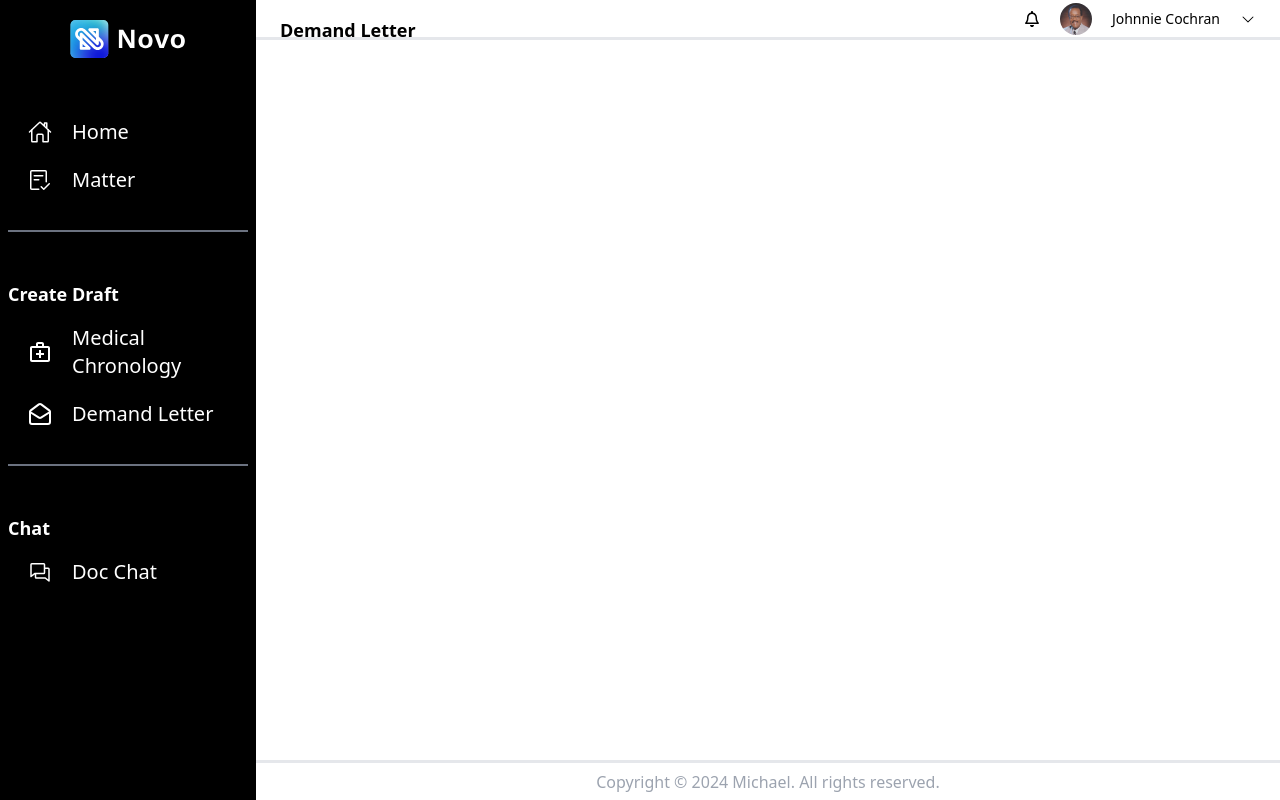
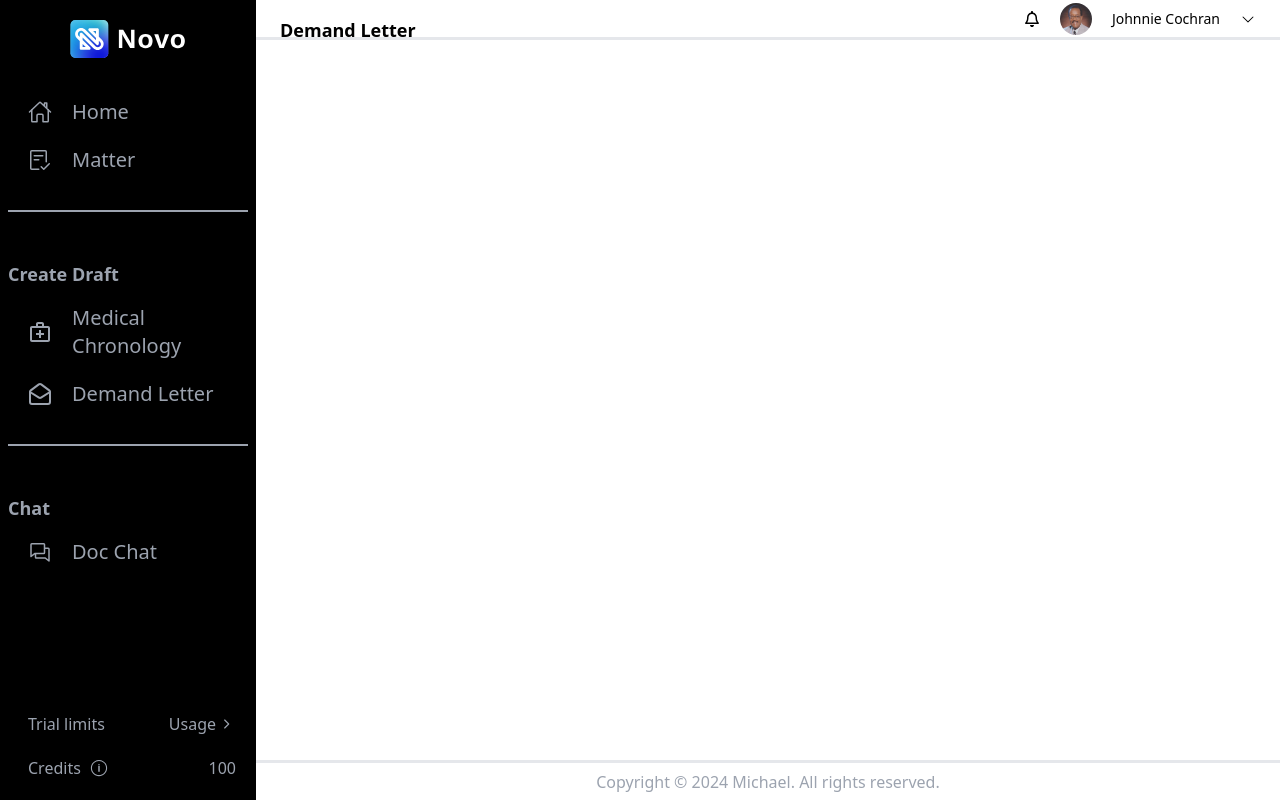
Before and after one commit to michaelpaulcuccia/learntailwind, a Next.js app in the folder my-app/: page / in a window 1280 px wide. Built offline with nearby package versions, Linux system fonts and the light colour scheme.

Commit message:
progress capture

```diff
--- /dev/null
+++ b/my-app/src/app/components/ColBottomContainer.tsx
@@ -0,0 +1,32 @@
+import ColTextRow from "./ColTextRow";
+import { ReactNode } from "react";
+
+interface SideProps {
+  icon?: ReactNode;
+  text: string;
+}
+
+interface BottomItem {
+  leftSide?: SideProps;
+  rightSide?: SideProps;
+}
+
+interface ColBottomContainerProps {
+  items: BottomItem[];
+}
+
+const ColBottomContainer = ({ items }: ColBottomContainerProps) => {
+  return (
+    <div className="flex flex-col">
+      {items.map((item, index) => (
+        <ColTextRow
+          key={index}
+          leftSide={item.leftSide}
+          rightSide={item.rightSide}
+        />
+      ))}
+    </div>
+  );
+};
+
+export default ColBottomContainer;
--- a/my-app/src/app/components/ColItemContainer.tsx
+++ b/my-app/src/app/components/ColItemContainer.tsx
@@ -16,7 +16,7 @@ const ColItemContainer = ({ items }: ColItemContainerProps) => {
           </div>
           {(index === 0 || index === 1) && (
             <div
-              className="border-b-2 border-gray-500 w-full"
+              className="border-b-2 border-gray-400 w-full"
               style={{ padding: "0 10px" }}
             />
           )}
--- /dev/null
+++ b/my-app/src/app/components/ColTextRow.tsx
@@ -0,0 +1,28 @@
+import { ReactNode } from "react";
+
+type ColTextRowProps = {
+  leftSide?: { icon: ReactNode; text: string };
+  rightSide?: { icon: ReactNode; text: string };
+};
+
+const ColTextRow = ({ leftSide, rightSide }: ColTextRowProps) => {
+  return (
+    <div className="flex justify-between items-center px-2 pr-5 mb-5">
+      {" "}
+      {leftSide && (
+        <div className="flex items-center">
+          <span className="ml-5 mr-2">{leftSide.text}</span>
+          {leftSide.icon}
+        </div>
+      )}
+      {rightSide && (
+        <div className="flex items-center">
+          <span className="ml-5">{rightSide.text}</span>
+          {rightSide.icon}
+        </div>
+      )}
+    </div>
+  );
+};
+
+export default ColTextRow;
--- a/my-app/src/app/components/LeftColumn.tsx
+++ b/my-app/src/app/components/LeftColumn.tsx
@@ -1,12 +1,15 @@
 import ColItemContainer from "./ColItemContainer";
+import ColBottomContainer from "./ColBottomContainer";
 import { IoHomeOutline } from "react-icons/io5";
 import { GoChecklist } from "react-icons/go";
 import { MdOutlineMedicalServices } from "react-icons/md";
 import { LuMailOpen } from "react-icons/lu";
 import { PiChats } from "react-icons/pi";
+import { IoIosInformationCircleOutline } from "react-icons/io";
+import { RxCaretRight } from "react-icons/rx";
 
 const LeftColumn = () => {
-  const newItems = [
+  const topItems = [
     {
       items: [
         { icon: <IoHomeOutline fontSize={24} />, text: "Home" },
@@ -29,14 +32,31 @@ const LeftColumn = () => {
     },
   ];
 
+  const bottomItems = [
+    {
+      leftSide: { text: "Trial limits" },
+      rightSide: { text: "Usage", icon: <RxCaretRight fontSize={20} /> },
+    },
+    {
+      leftSide: {
+        text: "Credits",
+        icon: <IoIosInformationCircleOutline fontSize={20} />,
+      },
+      rightSide: { text: "100" },
+    },
+  ];
+
   return (
-    <div className="w-1/5 flex flex-col bg-black text-white">
-      <img
-        src="/images/novo.svg"
-        alt="Novo"
-        className="w-[116px] h-[38px] mx-auto mt-5 mb-5"
-      />
-      <ColItemContainer items={newItems} />
+    <div className="w-1/5 flex flex-col bg-black text-gray-400 justify-between">
+      <div>
+        <img
+          src="/images/novo.svg"
+          alt="Novo"
+          className="w-[116px] h-[38px] mx-auto mt-5 mb-5"
+        />
+        <ColItemContainer items={topItems} />
+      </div>
+      <ColBottomContainer items={bottomItems} />
     </div>
   );
 };
```
